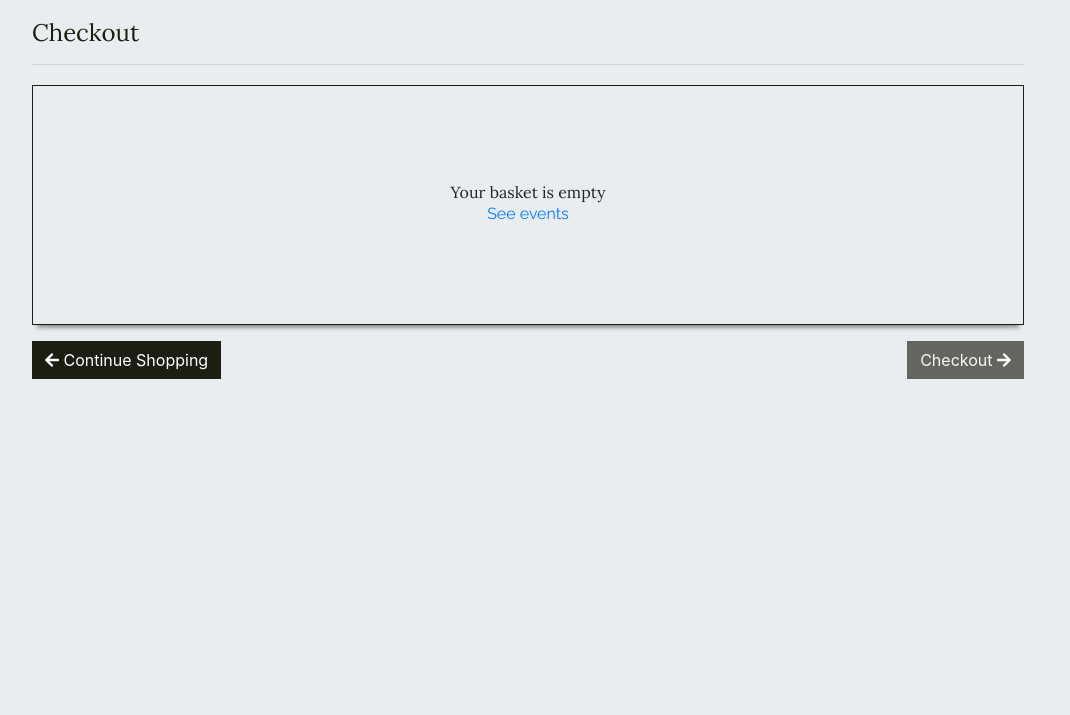
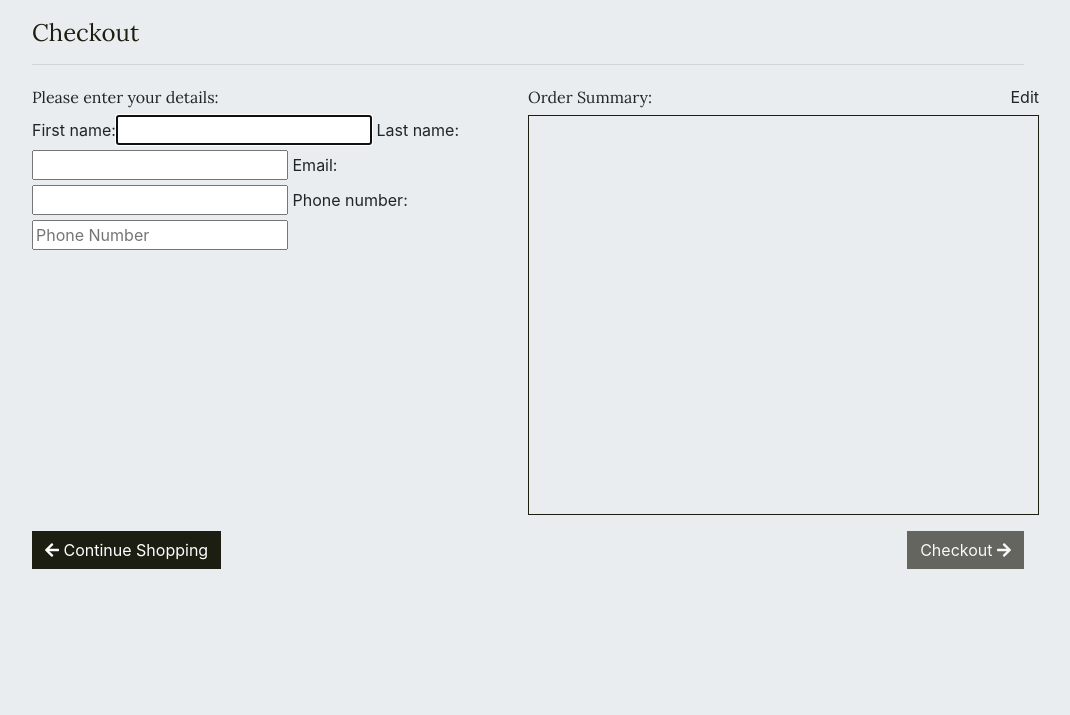
Before and after one commit to SDGreen/elwood-castle, a Django app: template checkout/templates/checkout/checkout.html in a window 1280 px wide. Shown: the part 85-800 px from the top of the page, without its empty margins (112-1182 px from the left). Run offline with Django 3.2, Linux system fonts and the light colour scheme; the template is opened without the code that fills it: values that come from a table or form of the project are taken from there, others are empty; some web fonts are replaced.

Commit message:
base template for checkout complete

```diff
--- a/checkout/templates/checkout/checkout.html
+++ b/checkout/templates/checkout/checkout.html
@@ -10,20 +10,31 @@
             </div>
         </div>
         <div class="row mt-1 mb-3">
+            <div class="col-sm-12 col-md-6">
+                <div class="row">
                     <div class="col-12">
-                <div id="{% if basket_items|length == 0%}empty-basket{% else %}basket-container{% endif %}"
-                    class="px-2 below-shadow">
-                    {% if basket_items|length == 0 %}
-                    <div class="align">
-                        <h5 class="heading-text text-m">Your basket is empty</h5>
-                        <a class="body-text text-m d-block text-center" href="{% url 'events' %}">See events</a>
+                        <h2 class="d-inline-block heading-text text-m">Please enter your details:</h2>
                     </div>
-                    {% endif %}
+                    <div class="col-12">
+                        <form action="{% url 'checkout' %}" method="POST">
+                            {% csrf_token %}
+                            {{ order_form }}
+                        </form>
+                    </div>
+                </div>
 
-
+            </div>
+            <div class="col-sm-12 col-md-6">
+                <div class="row">
+                    <div class="col-12 px-0">
+                        <h2 class="d-inline-block heading-text text-m">Order Summary:</h2>
+                        <span class="float-right"><a>Edit</a></span>
+                    </div>
+                    <div id="basket-container" class="col-12">
                         {% for event in basket_items %}
                         <div class="media">
-                        <img class="mr-3" height="50px" src="{{ event.event.image.url }}" alt="{{ event.event.name }}">
+                            <img class="mr-3" height="50px" src="{{ event.event.image.url }}"
+                                alt="{{ event.event.name }}">
                             <div class="media-body">
                                 <h5 class="mt-0 heading-text text-l">{{ event.event.name}}</h5>
                             </div>
@@ -40,10 +51,10 @@
                                 <tr>
                                     <td>{{ event.date }}</td>
                                     <td>
-                                    {{ event.ticket_quantity}}<a class="ml-3">Update</a>
+                                        {{ event.ticket_quantity}}
                                     </td>
-                                <td>£{{ event.subtotal }}<span id="{{event.date}}_{{event.event.id}}"
-                                        class="remove_event ml-3">Remove</span>
+                                    <td>
+                                        £{{ event.subtotal }}
                                     </td>
                                 </tr>
                             </tbody>
@@ -52,14 +63,14 @@
                         {% endfor %}
                     </div>
                 </div>
-            <div class="col-12">
 
             </div>
         </div>
         <div class="row mt-1 mb-3">
             <div class="col-12 d-flex justify-content-between">
                 <a href="{% url 'events' %}" class="btn button"><i class="fas fa-arrow-left"></i> Continue Shopping</a>
-                <a class="btn button {% if basket_items|length == 0 %}disabled{% endif %}">Checkout <i class="fas fa-arrow-right"></i></a>
+                <a class="btn button {% if basket_items|length == 0 %}disabled{% endif %}">Checkout <i
+                        class="fas fa-arrow-right"></i></a>
             </div>
         </div>
     </div>
@@ -67,17 +78,4 @@
 {% endblock %}
 
 {% block postload_js %}
-    <script type="text/javascript">
-     $('.remove_event').click(function(e) {
-        var csrfToken = "{{ csrf_token }}";
-        var date = $(this).attr('id').split('_')[0];
-        var eventId = $(this).attr('id').split('_')[1]
-        var url = `/basket/remove/${eventId}/`;
-        var data = {'csrfmiddlewaretoken': csrfToken, 'date': date};
-
-        $.post(url, data).done(function() {
-             location.reload();
-         });
-    })
-    </script>
 {% endblock %}
```
Also changed, not shown: db.sqlite3. Lines whose indentation alone changed are shown as unchanged.
